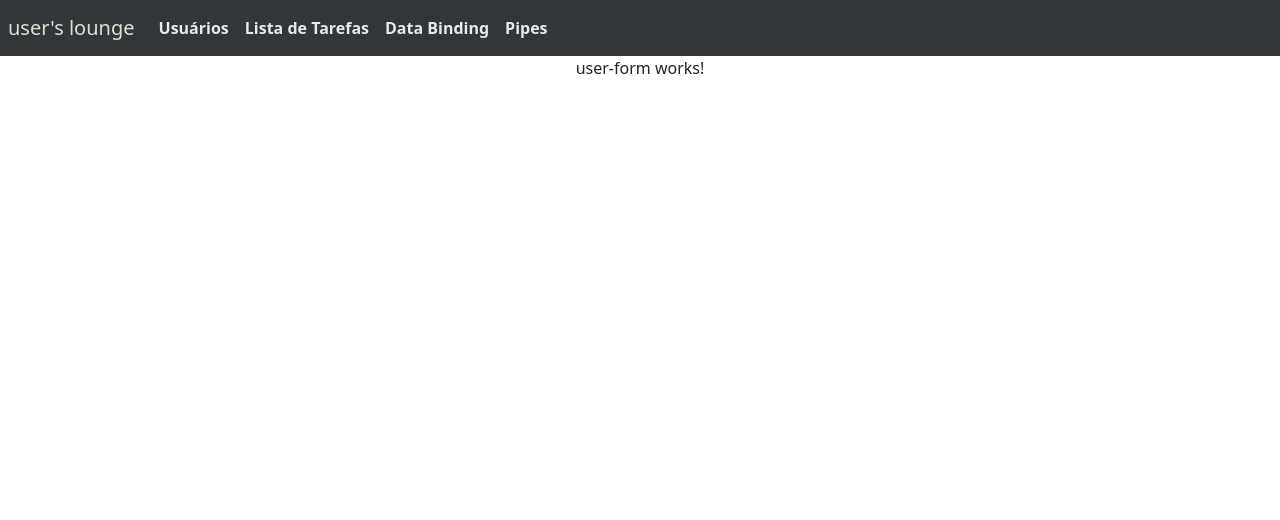
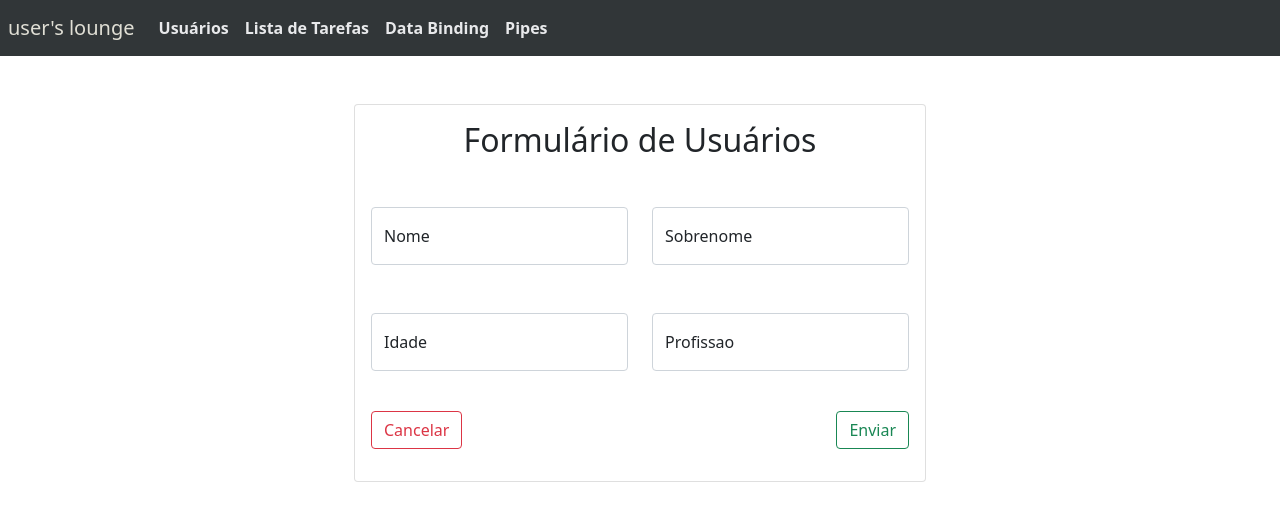
Before and after one commit to c-Tos1wa/users_lounge, an Angular app: page /form in a window 1280 px wide. Shown: the top 520 px of the page. Built offline with nearby package versions, Linux system fonts and the light colour scheme.

Commit message:
form completo

```diff
--- a/src/app/components/navbar/navbar.component.html
+++ b/src/app/components/navbar/navbar.component.html
@@ -1,12 +1,12 @@
 <nav class="navbar navbar-expand-lg navbar-light px-2" style="background-color:#313638">
-  <a class="navbar-brand" style="color: #e0dfd5" href="#">user's lounge</a>
+  <a class="navbar-brand" style="color: #e0dfd5" routerLink="/">user's lounge</a>
   <button class="navbar-toggler" type="button" data-toggler="collapse" data-target="#navbarSupportedContent" aria-controls="navbarSupportedContent" aria-expanded="false" aria-label="Toggle navigation">
     <span class="navbar-toggler-icon"></span>
   </button>
   <div class="collapse navbar-collapse" id="navbarNav">
     <ul class="navbar-nav">
       <li class="nav-item active">
-        <a class="nav-link" href="#">Usuários</a>
+        <a class="nav-link" routerLink="/">Usuários</a>
       </li>
       <li class="nav-item">
         <a class="nav-link" href="#">Lista de Tarefas</a>
--- a/src/app/pages/users/user-form/user-form.component.html
+++ b/src/app/pages/users/user-form/user-form.component.html
@@ -1 +1,61 @@
-<p>user-form works!</p>
+<div class="card w-100 my-5">
+  <div class="card-body">
+    <h2 class="card-title text-center">Formulário de Usuários</h2>
+      <form>
+        <div class="row my-5">
+          <div class="col-6">
+          <div class="form-floating">
+            <input
+              type="text"
+              class="form-control"
+              formControlName="name"
+              id="name"
+              placeholder="Digite seu nome"/>
+              <label for="name">Nome</label>
+          </div>
+        </div>
+        <div class="col-6">
+          <div class="form-floating">
+            <input
+              type="text"
+              class="form-control"
+              formControlName="lastName"
+              id="lastName"
+              placeholder="Digite seu sobrenome"/>
+              <label for="lastName">Sobrenome</label>
+            </div>
+          </div>
+        </div>
+        <div class="row my-3">
+        <div class="col-6">
+          <div class="form-floating">
+            <input
+            type="text"
+              class="form-control"
+              formControlName="age"
+              id="age"
+              placeholder="Digite sua idade"/>
+              <label for="age">Idade</label>
+            </div>
+        </div>
+        <div class="col-6">
+          <div class="form-floating">
+            <input
+            type="text"
+            class="form-control"
+            formControlName="job"
+            id="job"
+            placeholder="Digite sua profissão"/>
+            <label for="job">Profissao</label>
+          </div>
+        </div>
+      </div>
+      <div class="row my-3">
+        <div class="form-group col-12 mt-4">
+          <button type="button" class="btn btn-outline-danger float-start">Cancelar</button>
+          <button type="button" class="btn btn-outline-success float-end">Enviar</button>
+        </div>
+      </div>
+    </form>
+  </div>
+</div>
```
